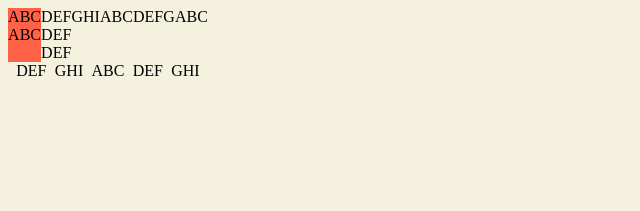
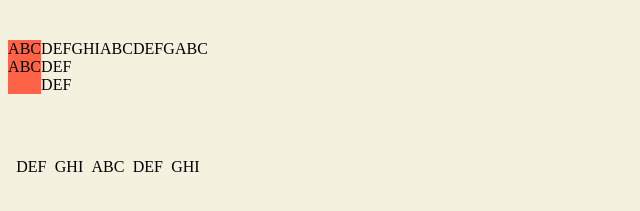
Before and after one commit to agespinosa/hjc, a plain HTML site: page Seccion14FlexBox/index.html in a window 1280 px wide. Shown: the whole page, without its empty margins (0-640 px from the left). Drawn offline with Linux system fonts and the light colour scheme.

Commit message:
Align content

```diff
--- a/Seccion14FlexBox/index.html
+++ b/Seccion14FlexBox/index.html
@@ -3,7 +3,7 @@
 <head>
     <meta charset="UTF-8">
     <meta name="viewport" content="width=device-width, initial-scale=1.0">
-    <title>Document</title>
+    <title>Document 71</title>
     <link rel="stylesheet" href="main.css">
 </head>
 <body>
--- a/Seccion14FlexBox/main.css
+++ b/Seccion14FlexBox/main.css
@@ -9,6 +9,8 @@ body{
     flex-flow: row wrap; /* Direccion mas si embuelve o no el contenido*/
     justify-content: space-evenly;
     align-items: stretch;
+    height: 200px;
+    align-content: space-around;
 }
 .red{
     background-color: tomato;
```
